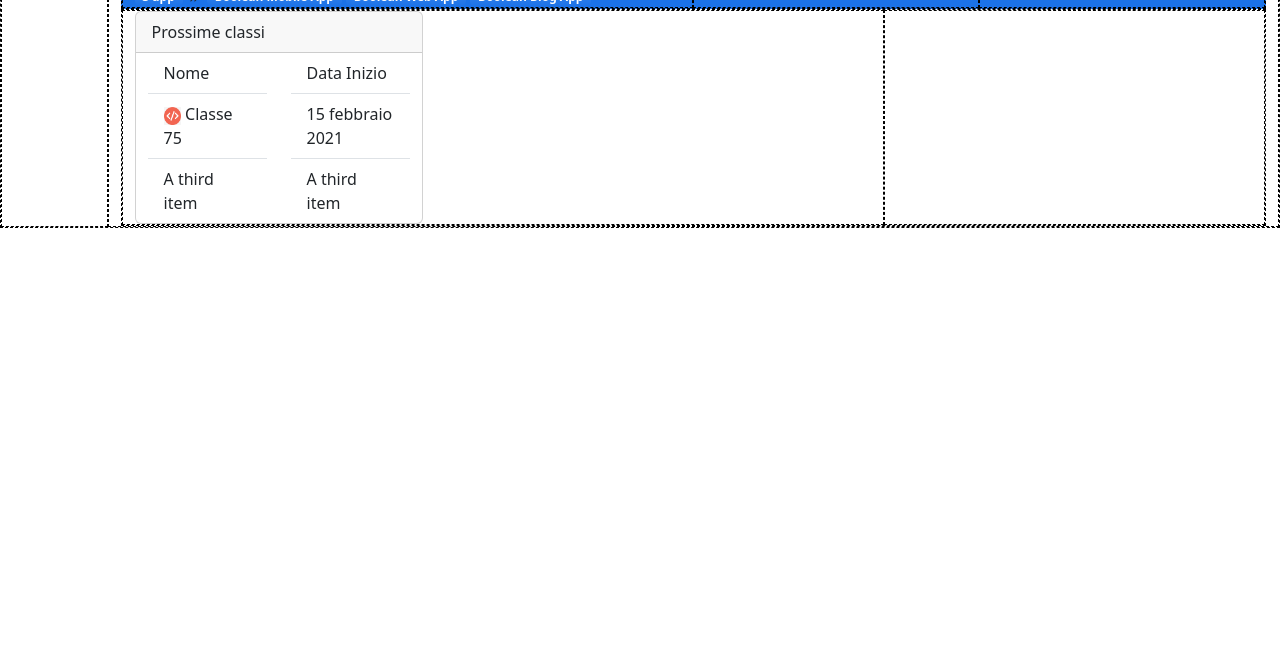
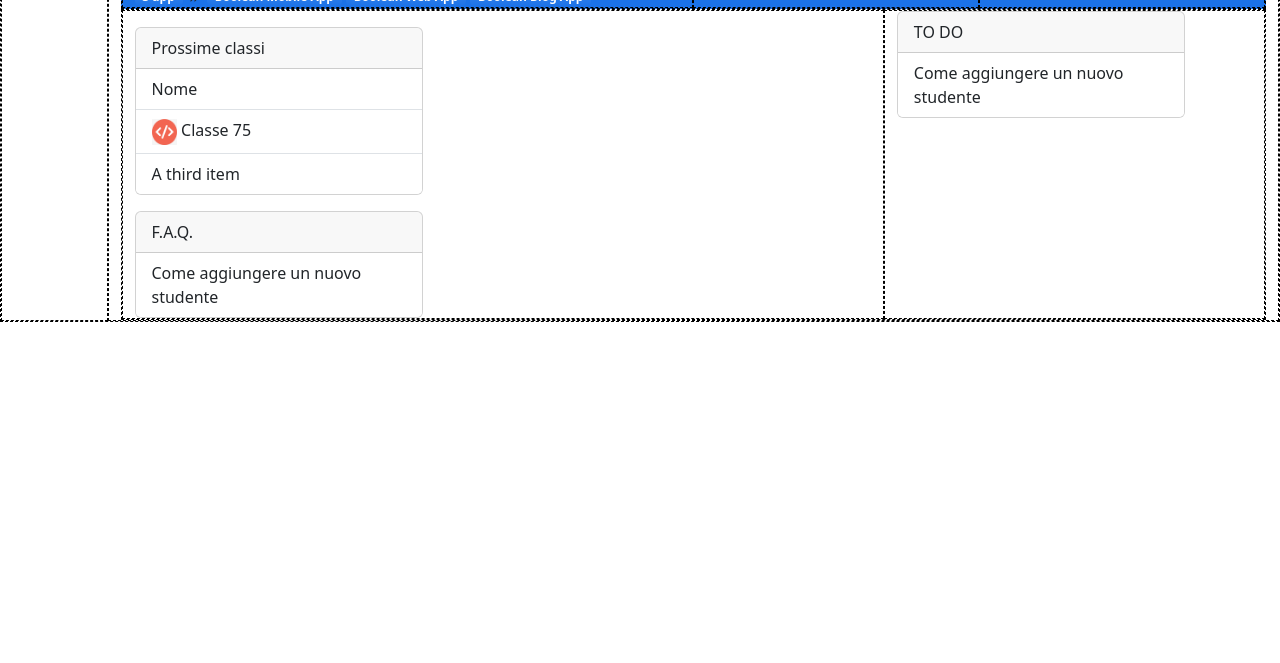
Before and after one commit to WandaSimeoli/html-css-bootstrap-dashboard, a plain HTML site: page index.html in a window 1280 px wide. Shown: the part 137-800 px from the top of the page. Drawn offline with nearby package versions, Linux system fonts and the light colour scheme.

Commit message:
Inizio riempimento contenuti

```diff
--- a/css/style.css
+++ b/css/style.css
@@ -8,5 +8,5 @@
     background-color: #1B72E8;
 }
 .w-img {
-    width: 20%;
+    width: 10%;
 }
--- a/index.html
+++ b/index.html
@@ -83,13 +83,11 @@
         <section>
             <div class="row mx-0 debug">
                 <div class="col-8 debug">
-                    <div class="card" style="width: 18rem;">
+                    <div class="card my-3" style="width: 18rem;">
                             <div class="card-header">
                               Prossime classi
                             </div>
-                        <div class="row mx-0 ">
-                            <div class="col">
-                            <ul class="list-group list-group-flush">
+                            <ul class="list-group list-group-flush d-flex">
                               <li class="list-group-item">Nome</li>
                               <li class="list-group-item">
                                 <img src="./img/class-avatar.jpg" class="w-img" alt="">
@@ -97,20 +95,26 @@
                               </li>
                               <li class="list-group-item">A third item</li>
                             </ul>
+                      </div>
+                      <div class="card" style="width: 18rem;">
+                        <div class="card-header">
+                          F.A.Q.
                         </div>
-                            <div class="col">
-                                <ul class="list-group list-group-flush">
-                                  <li class="list-group-item">Data Inizio</li>
-                                  <li class="list-group-item">
-                                    15 febbraio 2021
-                                  </li>
-                                  <li class="list-group-item">A third item</li>
-                                </ul>
-                            </div>
+                        <ul class="list-group list-group-flush d-flex">
+                          <li class="list-group-item">Come aggiungere un nuovo studente</li>
+                        </ul>
+                    </div>
+                </div>
+                <div class="col-4 debug">
+                    <div class="card" style="width: 18rem;">
+                        <div class="card-header">
+                         TO DO
                         </div>
-                      </div>
+                        <ul class="list-group list-group-flush d-flex">
+                          <li class="list-group-item">Come aggiungere un nuovo studente</li>
+                        </ul>
+                  </div>
                 </div>
-                <div class="col-4 debug"></div>
             </div>
         </section>
     </main>
```
